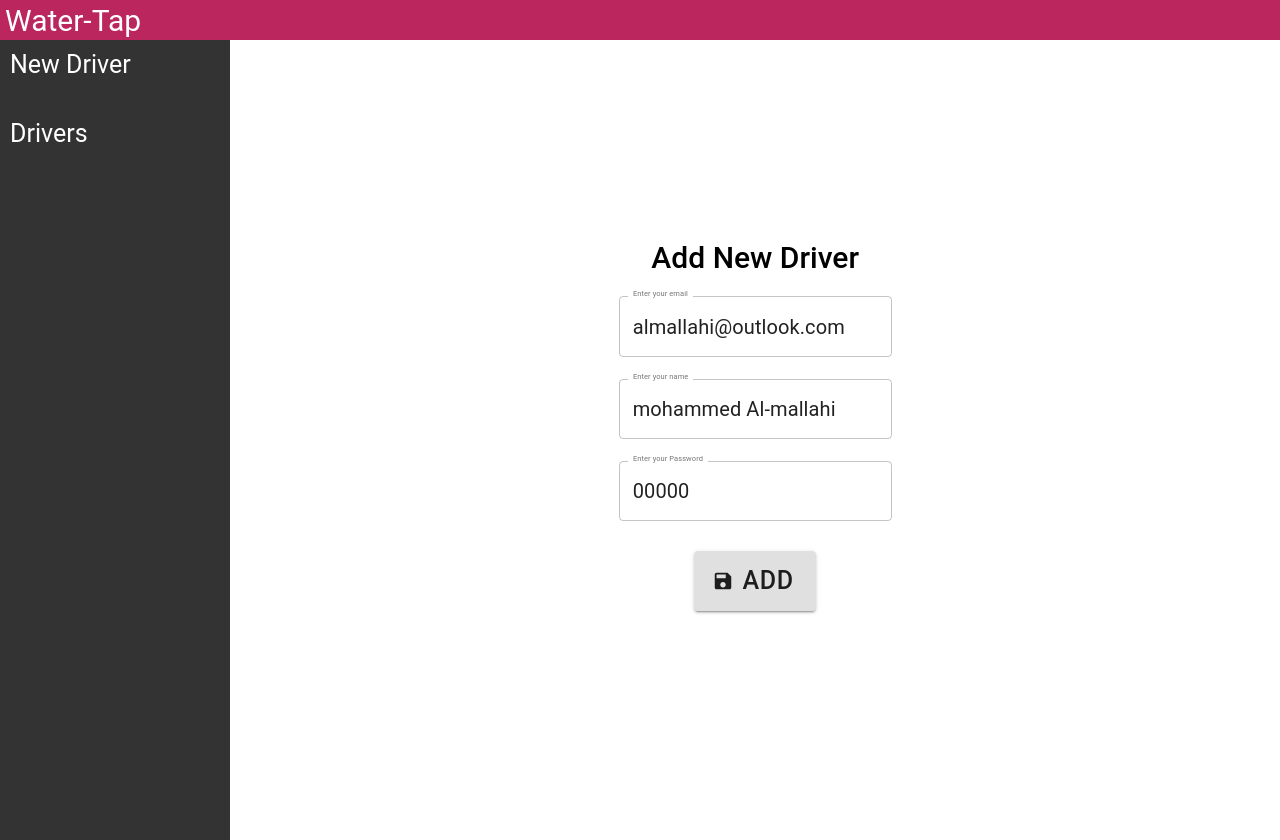
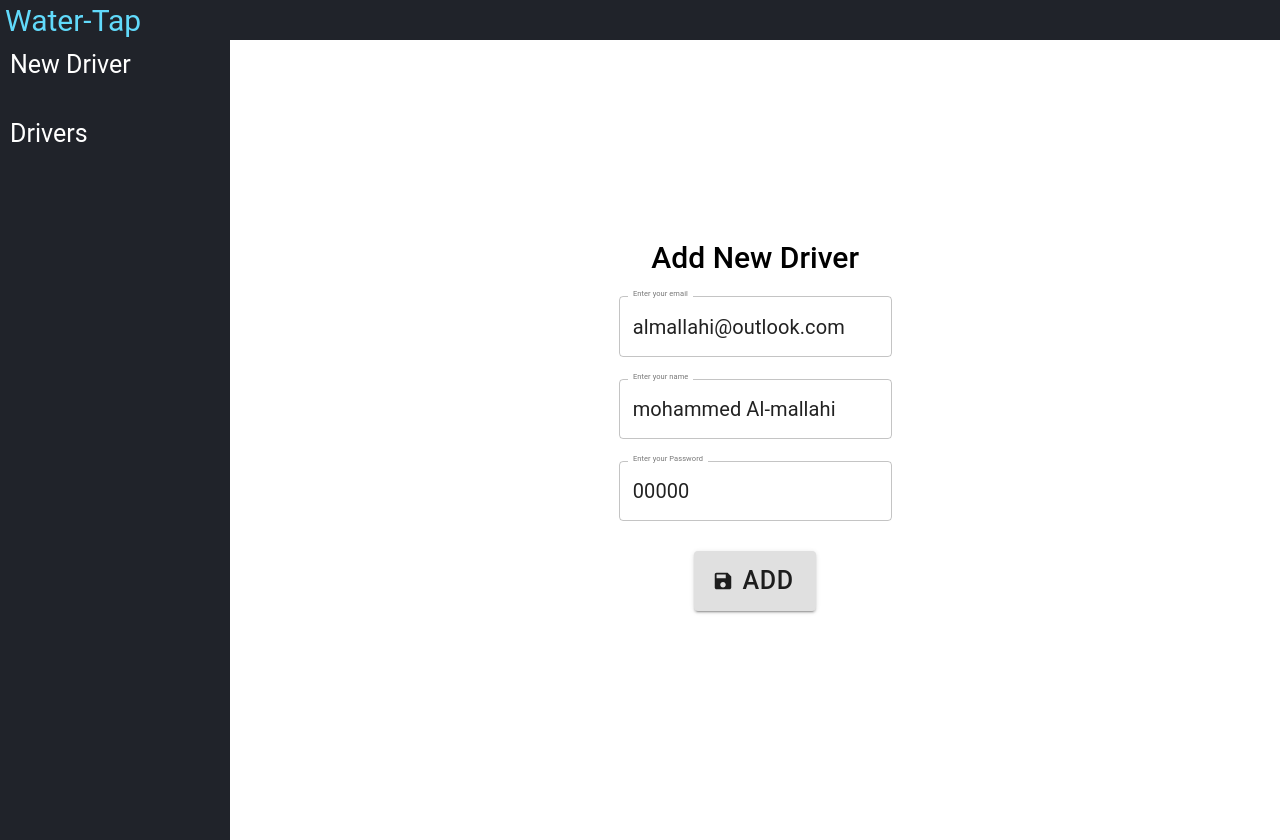
Before and after one commit to medooMallahi/Water-Tap, a React (Create React App) app in the folder client/: page / in a window 1280 px wide. Built offline with nearby package versions, Linux system fonts and the light colour scheme.

Commit message:
git first commit

```diff
--- a/client/src/components/header/Header.module.css
+++ b/client/src/components/header/Header.module.css
@@ -1,6 +1,6 @@
 .header {
   height: 4rem;
-  background-color: #ba265d;
+  background-color: #20232a;
   display: flex;
   flex-direction: row;
   justify-content: space-between;
@@ -9,7 +9,7 @@
 
 .logo {
   font-size: 3rem;
-  color: white;
+  color: #61dafb;
   margin-left: 0.5rem;
 }
 
--- a/client/src/components/sideBar/SideBar.module.css
+++ b/client/src/components/sideBar/SideBar.module.css
@@ -1,5 +1,5 @@
 .sidebar {
-  background-color: #333;
+  background-color: #20232a;
 
   display: flex;
   flex: 0 0 18%;
```
Also changed, not shown: 1 other file (tests, documents, lock files or other folders).
